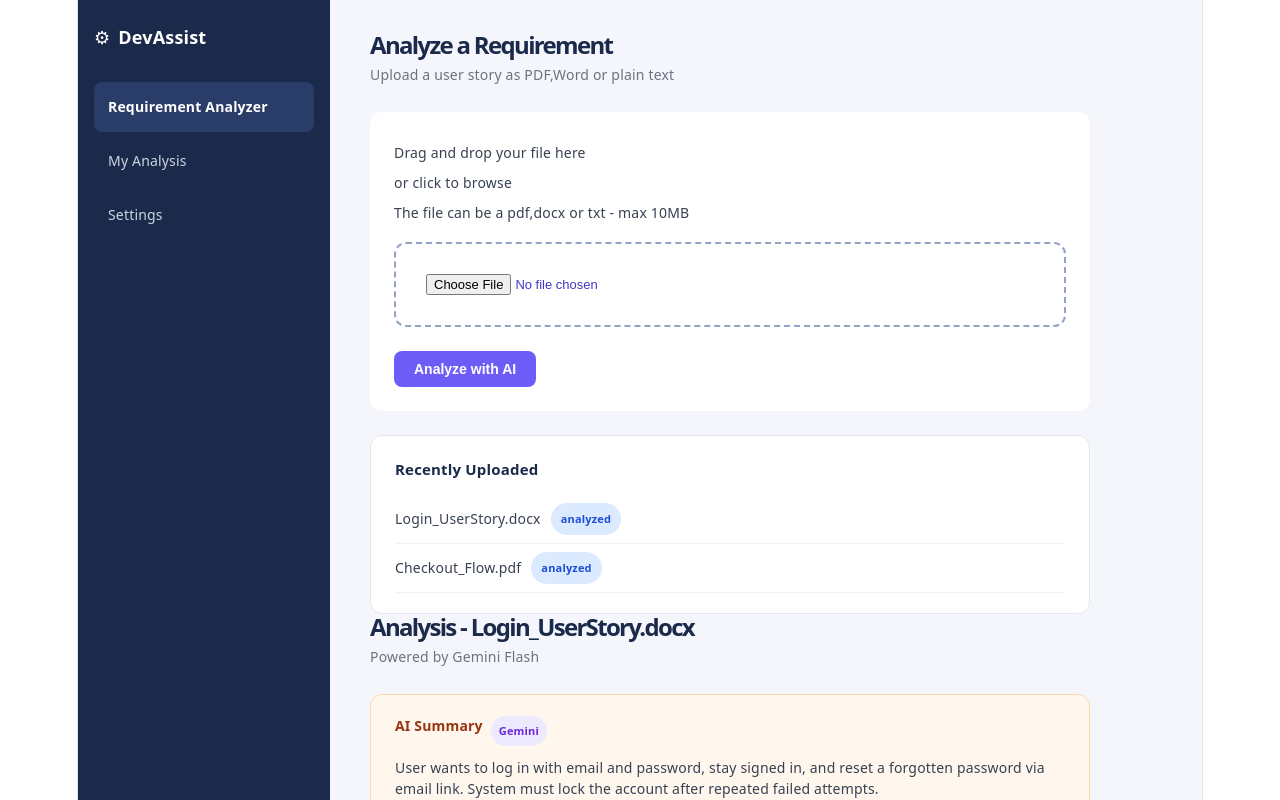
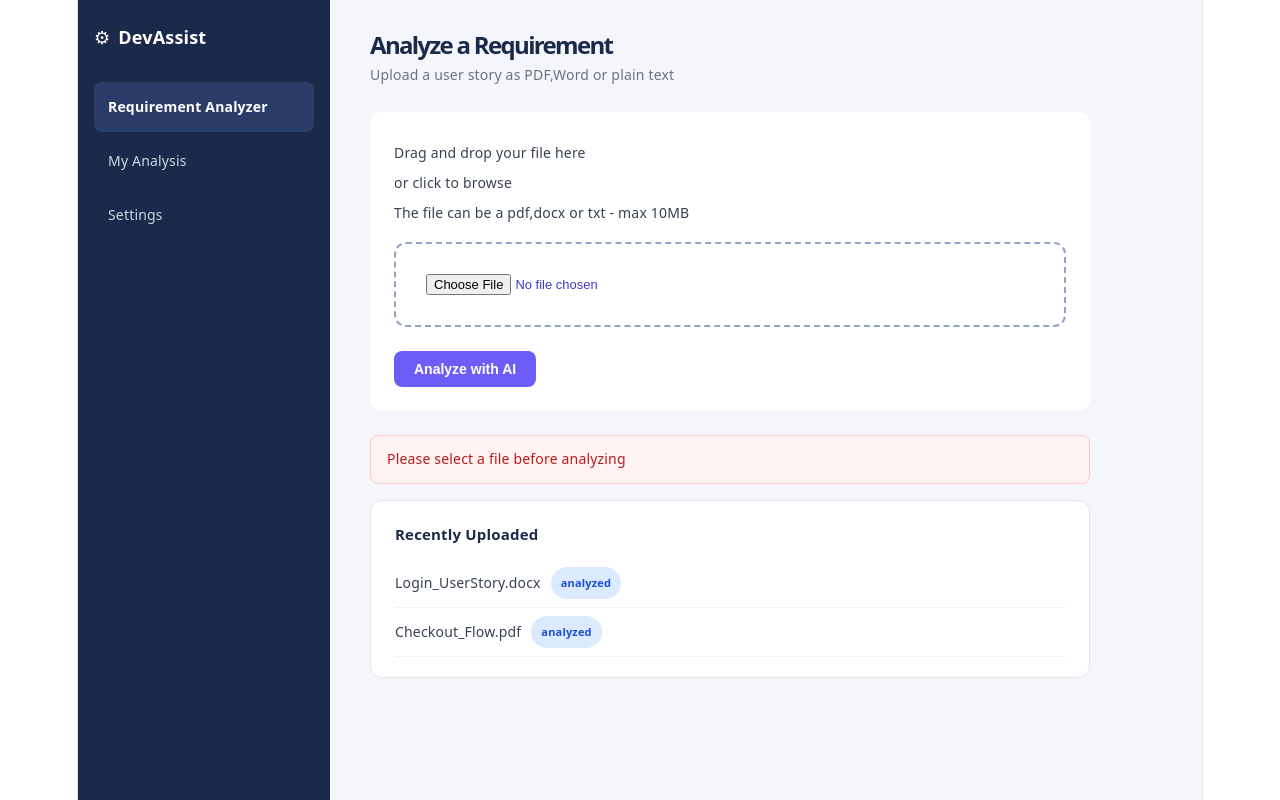
Before and after one commit to abeeraamir2/AI-Development-Assistant, a React app in the folder frontend/: page / in a window 1280 px wide. Both pictures are taken after a click on the button "Analyze with AI". Shown: the top 800 px of the page. Built offline with nearby package versions, Linux system fonts and the light colour scheme; the HTML template or start-up script is replaced by a standard one.

Commit message:
Loading & error states for the upload/analyze flow

```diff
--- a/frontend/src/App.css
+++ b/frontend/src/App.css
@@ -11,3 +11,13 @@
     padding: 32px 40px;
     max-width: 720px;
 }
+
+.errorMessage {
+    background-color: #fef2f2;
+    color: #b91c1c;
+    border: 1px solid #fecaca;
+    padding: 10px 16px;
+    border-radius: 8px;
+    font-size: 14px;
+    margin-bottom: 16px;
+}
--- a/frontend/src/App.jsx
+++ b/frontend/src/App.jsx
@@ -20,11 +20,30 @@ function App(){
   ]
 
   const [selectedFile, setSelectedFile] = useState("");
-
   const [analysisResult, setAnalysisResult] = useState("");
+  const [isLoading,setIsLoading] = useState(false);
+  const [error,setError] = useState(null);
 
   function handleAnalysisClick(){
-    setAnalysisResult(mockAnalysis)
+    if (!selectedFile){
+      setError("Please select a file before analyzing")
+      return;
+    }
+    setIsLoading(true)
+    setError(null)
+    setAnalysisResult(null);
+
+    setTimeout(()=> {
+      const didFail = Math.random() < 0.2;
+      if(didFail){
+        setError("Analysis failed.Please try again");
+        setIsLoading(false);
+      }
+      else{
+        setAnalysisResult(mockAnalysis);
+        setIsLoading(false);
+      }
+    },1500)
   }
   return(
     <div className="appLayout">
@@ -38,7 +57,9 @@ function App(){
           selectedFile={selectedFile}
           setSelectedFile={setSelectedFile}
           onAnalyze = {handleAnalysisClick}
-          />
+          isLoading = {isLoading}
+        />
+        { error && <p className="errorMessage">{error}</p>}
         <RecentList recentFiles={recentFiles}/>
         { analysisResult && <ResultsPanel result = {analysisResult}/>}
       </main>
--- a/frontend/src/components/UploadFileBox.jsx
+++ b/frontend/src/components/UploadFileBox.jsx
@@ -1,6 +1,6 @@
 import "../css/UploadFileBox.css";
 
-function UploadFileBox({selectedFile,setSelectedFile,onAnalyze}) {
+function UploadFileBox({selectedFile,setSelectedFile,onAnalyze,isLoading}) {
     {/* const [selectedFile, setSelectedFile] = useState([]); // for multiple files */}
 
     function handleFileChange(event) {
@@ -30,6 +30,7 @@ function UploadFileBox({selectedFile,setSelectedFile,onAnalyze}) {
                 accept=".pdf,.docx,.txt"
                 onChange={handleFileChange}
                 // multiple
+                disabled={isLoading}
             />
 
             {/* for single file */}
@@ -47,7 +48,8 @@ function UploadFileBox({selectedFile,setSelectedFile,onAnalyze}) {
             }
             */}
 
-            <button onClick = {onAnalyze}>Analyze with AI</button>
+            <button onClick = {onAnalyze} disabled={isLoading}>
+                {isLoading ? "Analyzing...." : "Analyze with AI"}</button>
         </div>
     );
 }
```
